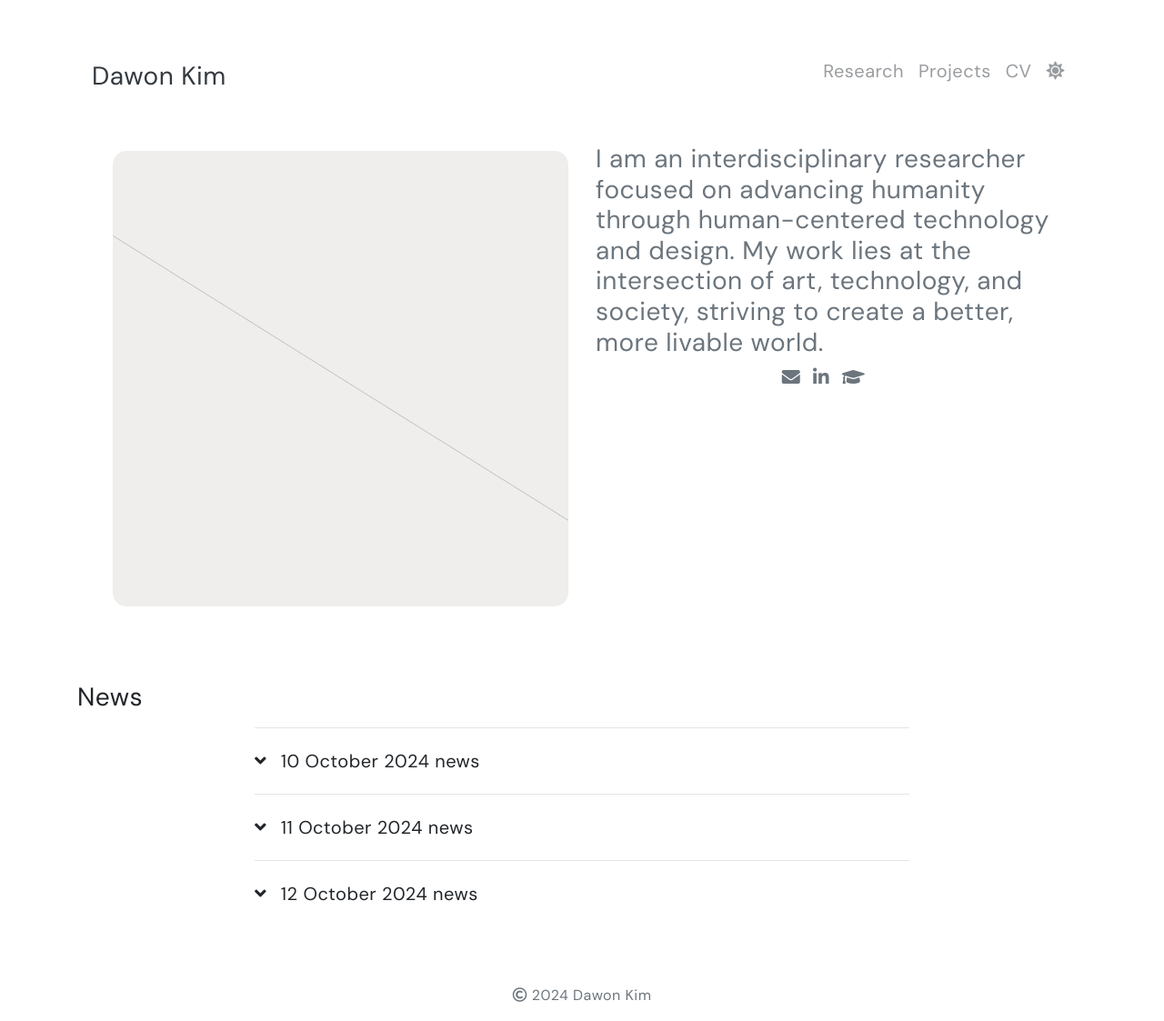
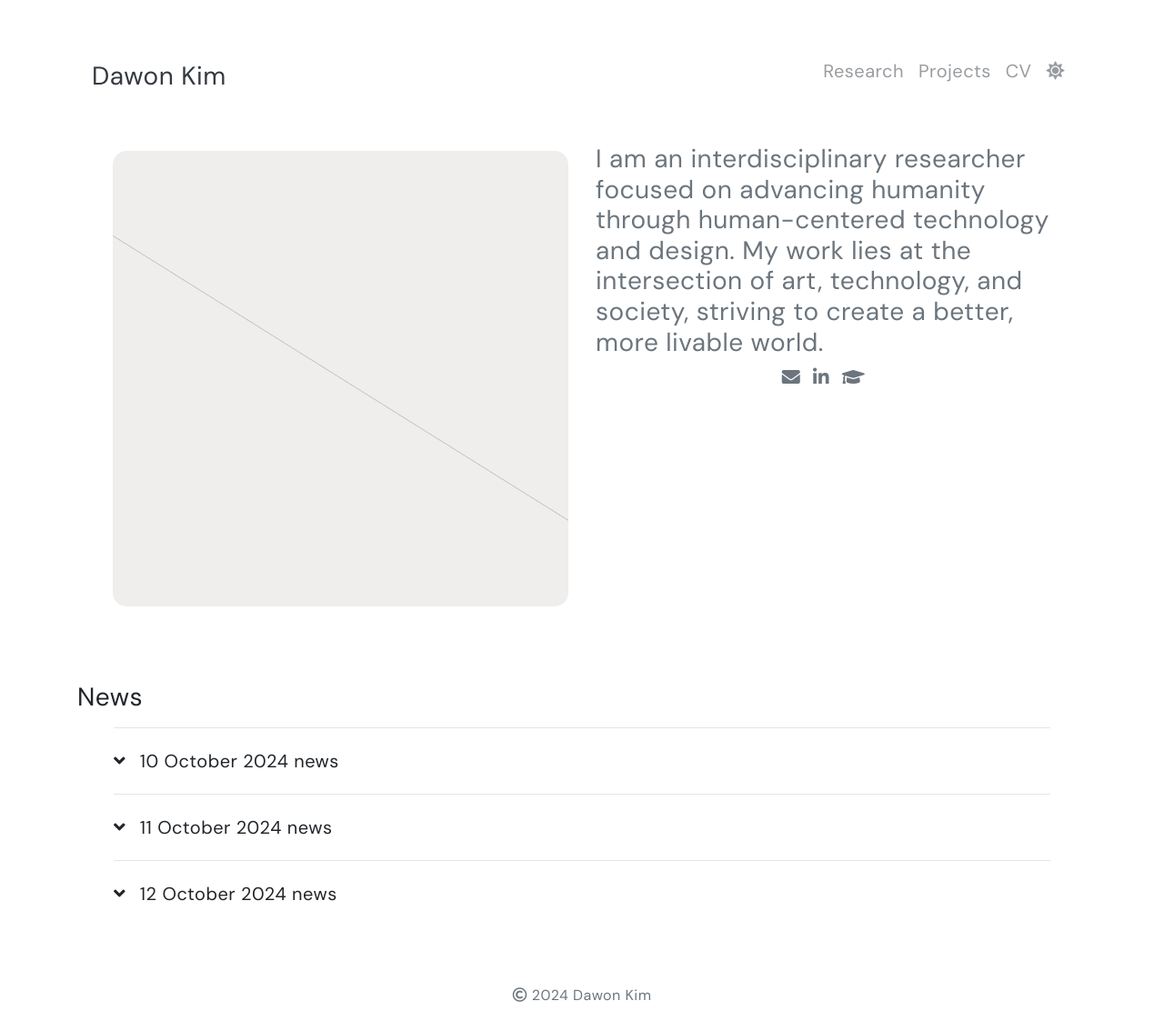
Before and after one commit to dawonkimhci/dawonkimhci.github.io, a Jekyll site: the page built from pages/index.md, in a window 1280 px wide. Shown: the whole page at 91% size. Built offline with Jekyll 4.4.1, drawn with Linux system fonts in a browser that asks for light colours.

Commit message:
Update index.md

```diff
--- a/pages/index.md
+++ b/pages/index.md
@@ -7,7 +7,7 @@ permalink: /
 <br>
 <!-- NEWS -->
 <h3>News</h3>
-<div id="newsContent" style="max-width: 800px; margin: 0 auto; padding: 0 40px;">
+<div id="newsContent" style="max-width: 1200px; margin: 0 auto; padding: 0 40px;">
     <ul style="list-style-type: none; padding-left: 0;">
         <li class="news-item" style="line-height: 2.0;">
             <hr id="line1">
```
